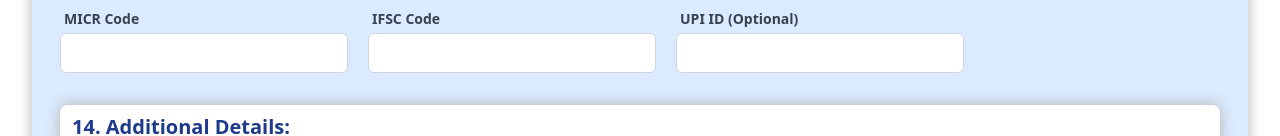
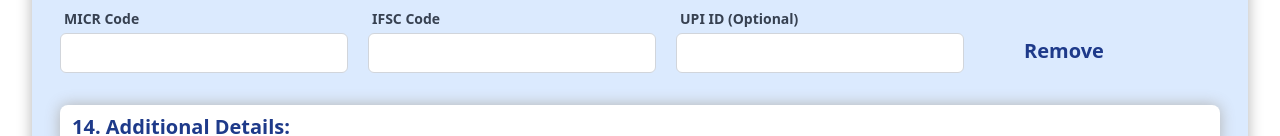
Before and after one commit to prateekc07/corporateAccountOpening.github.io, a website: page 4_kycApplicationFormSecondPage.html in a window 1280 px wide. Shown: the part 491-627 px from the top of the page. Drawn offline with Linux system fonts and the light colour scheme.

Commit message:
new changes

```diff
--- a/4_kycApplicationFormSecondPage.html
+++ b/4_kycApplicationFormSecondPage.html
@@ -146,6 +146,8 @@
               <input type="text" name="secondaryUpiId" id="secondaryUpiId"
                 class="border border-gray-300 text-lg py-1 outline-none rounded-md px-2 text-gray-600 font-semibold w-72 h-10">
             </div>
+
+            <div class=" ml-10 mt-10 font-semibold text-blue-900 text-xl hover:cursor-pointer hover:text-blue-800" onclick="clearSecondaryAccount(event)">Remove</div>
           </div>
 
         </div>
--- a/kycApplicationFormSecondPage.js
+++ b/kycApplicationFormSecondPage.js
@@ -223,3 +223,25 @@ function getkycApplicationFormSecondPageDetail() {
       kycApplicationFormSecondPageDetail["tradingExperience"];
   }
 }
+
+function clearSecondaryAccount(event) {
+  let secondaryAccountType = document.getElementById("secondaryAccountType");
+  let secondaryBankAccountNo = document.getElementById(
+    "secondaryBankAccountNo"
+  );
+  let secondaryBankName = document.getElementById("secondaryBankName");
+  let secondaryBranchAddress = document.getElementById(
+    "secondaryBranchAddress"
+  );
+  let secondaryMicrCode = document.getElementById("secondaryMicrCode");
+  let secondaryIfscCode = document.getElementById("secondaryIfscCode");
+  let secondaryUpiId = document.getElementById("secondaryUpiId");
+
+  secondaryAccountType.selectedIndex = 0;
+  secondaryBankAccountNo.value = "";
+  secondaryBankName.value = "";
+  secondaryBranchAddress.value = "";
+  secondaryMicrCode.value = "";
+  secondaryIfscCode.value = "";
+  secondaryUpiId.value = "";
+}
```
Also changed, not shown: output.css, 1 other file.
